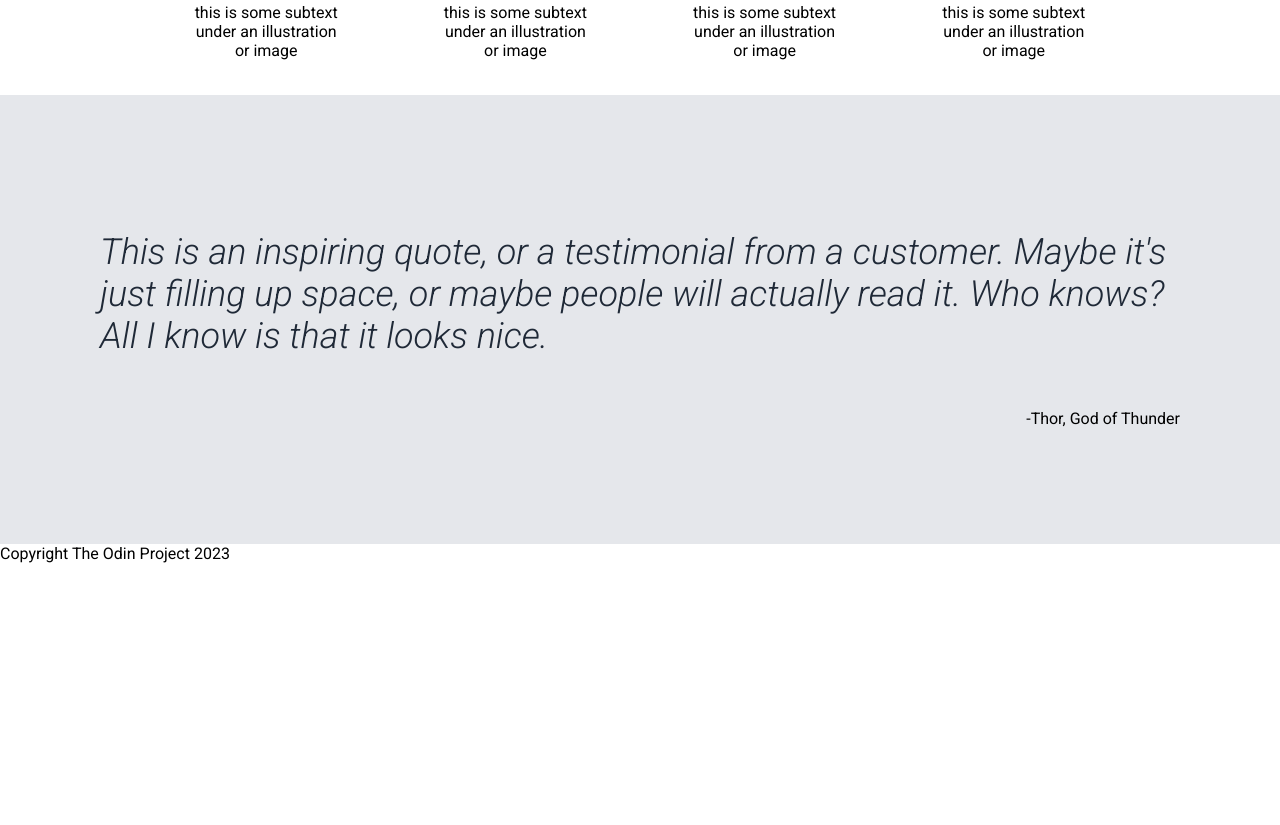
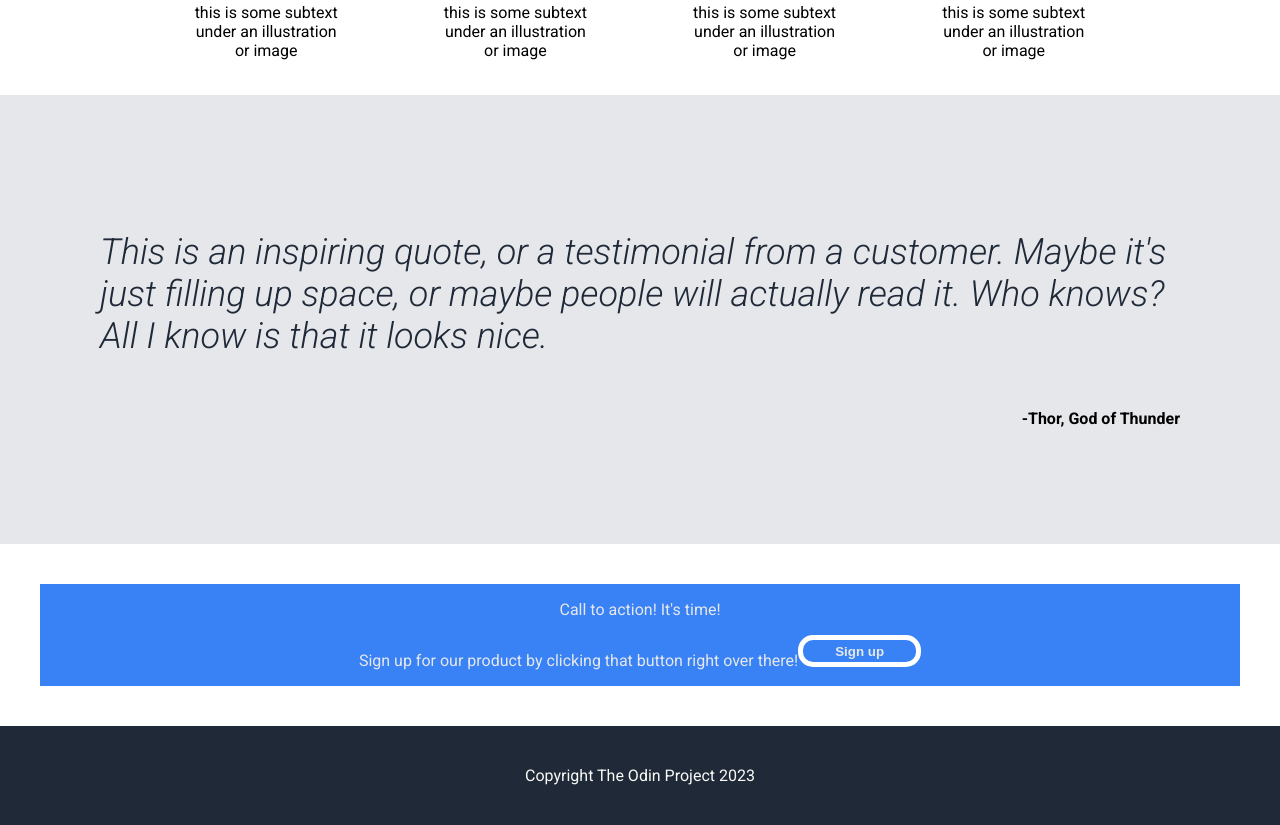
Before and after one commit to 2darwin/landing-page2.0, a plain HTML site: page index.html in a window 1280 px wide. Shown: the part 857-1682 px from the top of the page. Before the commit the page ends 1420 px from the top, so only its background shows below. Drawn offline with Linux system fonts and the light colour scheme.

Commit message:
Sign up section and footer

```diff
--- a/index.html
+++ b/index.html
@@ -60,7 +60,13 @@
     </div>
 
     <div class="four">
-
+        <div class="action-text">
+            <p>Call to action! It's time!</p>
+        </div>
+        <div class="bottom-sign-up">
+            <p>Sign up for our product by clicking that button right over there!</p>
+            <button class="bottom-button">Sign up</button>
+        </div>
     </div>
 
     <footer>Copyright The Odin Project 2023</footer>
--- a/styles.css
+++ b/styles.css
@@ -58,7 +58,7 @@ h1{
     width: 304px;
 }
 
-.top-sign-up{
+button{
     background: #3882F6;
     color: #E5E7EB;
     font-weight: bold;
@@ -124,4 +124,36 @@ img{
 .author{
     display: flex;
     justify-content: flex-end;
+    font-weight: bold;
 }
+
+.four{
+    display: block;
+    justify-content: center;
+    background: #3882F6;
+    color: #E5E7EB;
+    margin: 40px;
+}
+
+.action-text{
+    display: flex;
+    justify-content: center;
+}
+
+.bottom-sign-up{
+    display: flex;
+    justify-content: center;
+}
+
+.bottom-button{
+    border: 5px solid white;
+}
+
+footer{
+    background: #1F2937;
+    color: #F9FAF8;
+    display: flex;
+    justify-content: center;
+    align-items: center;
+    padding: 40px;
+}
```
